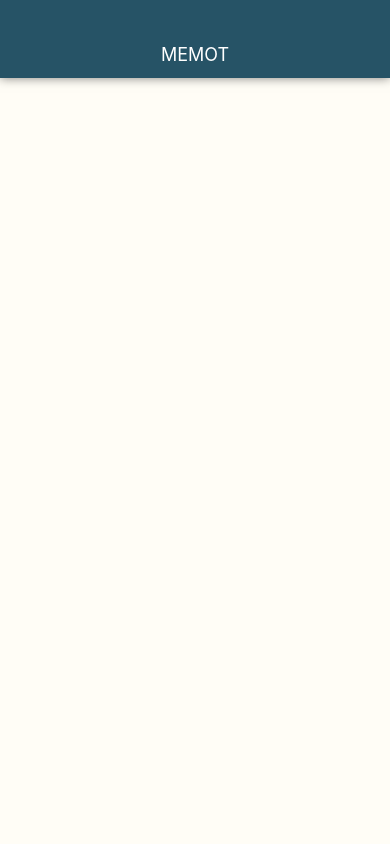
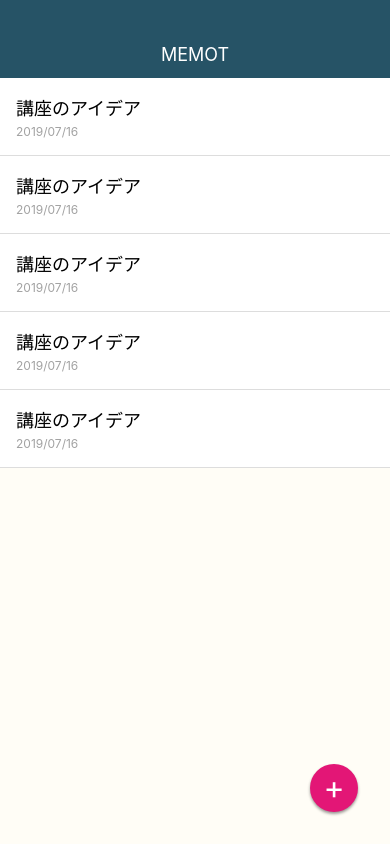
Before and after one commit to k2font/generalApp, a React Native app: screen / in a window 390 px wide. Built offline with nearby package versions, Linux system fonts and the light colour scheme.

Commit message:
fix MemoList.js

```diff
--- a/App.js
+++ b/App.js
@@ -1,6 +1,7 @@
 import React from 'react';
 import { StyleSheet, Text, View } from 'react-native';
 
+import MemoList from './src/components/MemoList';
 
 export default function App() {
   return (
@@ -10,6 +11,12 @@ export default function App() {
         <View>
           <Text style={styles.appbarTitle}>MEMOT</Text>
         </View>
+      </View>
+
+      <MemoList />
+
+      <View style={styles.memoAddButton}>
+        <Text style={styles.memoAddButtonText}>+</Text>
       </View>
     </View>
   );
--- a/src/components/MemoList.js
+++ b/src/components/MemoList.js
@@ -4,7 +4,6 @@ import { StyleSheet, View, Text } from 'react-native';
 class MemoList extends React.Component {
   render() {
     return (
-      <View>
       <View style={styles.memoList}>
         <View style={styles.memoListItem}>
           <Text style={styles.memoTitle}>講座のアイデア</Text>
@@ -29,11 +28,6 @@ class MemoList extends React.Component {
         <View style={styles.memoListItem}>
           <Text style={styles.memoTitle}>講座のアイデア</Text>
           <Text style={styles.memoDate}>2019/07/16</Text>
-          </View>
-        </View>
-
-        <View style={styles.memoAddButton}>
-          <Text style={styles.memoAddButtonText}>+</Text>
         </View>
       </View>
     );
```
Lines whose indentation alone changed are shown as unchanged.
